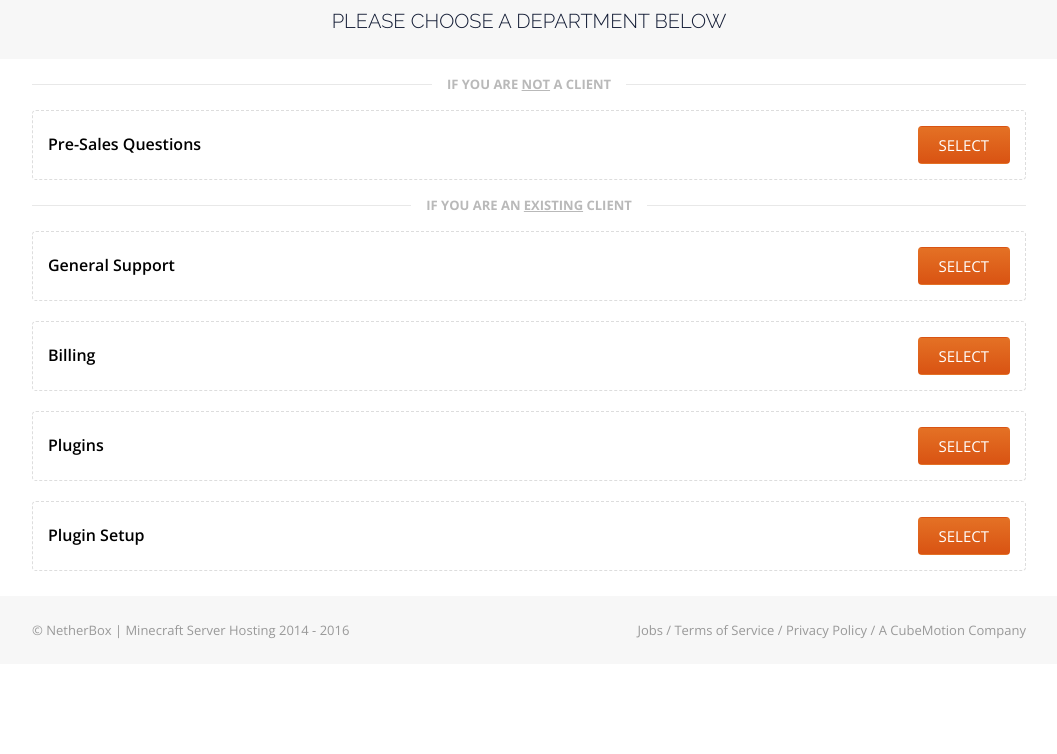
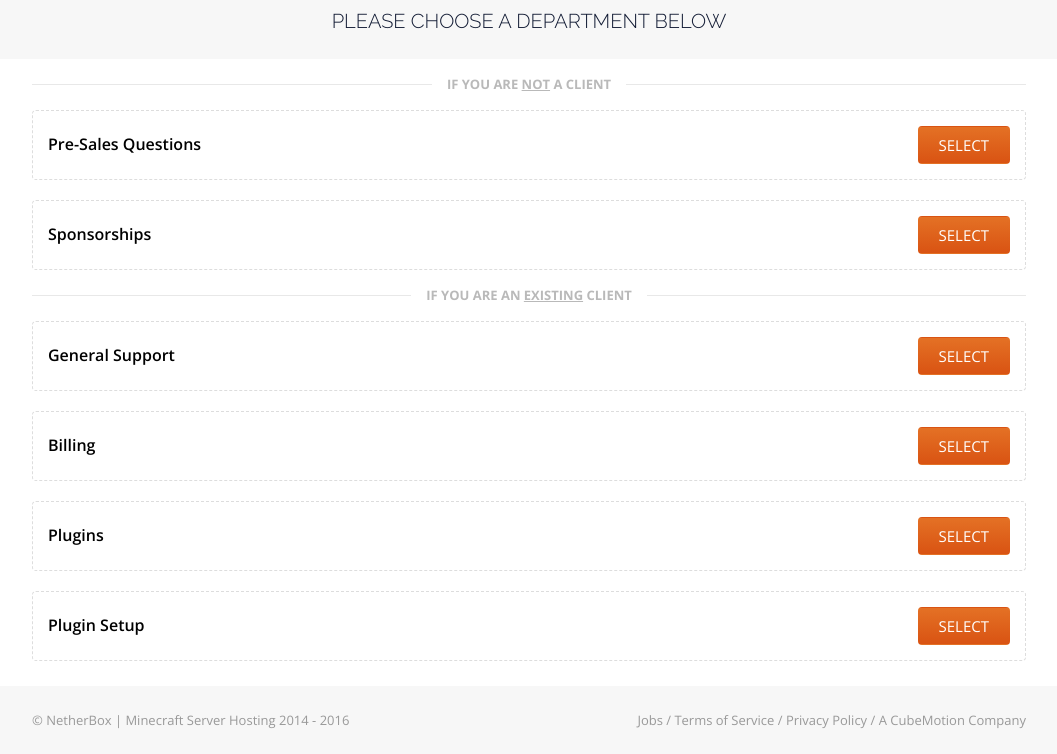
Before and after one commit to RobertClarke/NetherBox, a PHP site: page /support in a window 1280 px wide. Shown: the part 258-1012 px from the top of the page, without its empty margins (111-1168 px from the left). Before the commit the page ends 897 px from the top, so only its background shows below. Run offline with PHP 8.4, Linux system fonts and the light colour scheme; some libraries are stand-ins or nearby versions; some web fonts are replaced.

Commit message:
Added sponsorships field

```diff
--- a/support.php
+++ b/support.php
@@ -18,6 +18,10 @@ require_once('structure/header.php');
 		<article>
 			<p><a href="https://billing.netherbox.com/submitticket.php?step=2&amp;deptid=1">Pre-Sales Questions</a></p>
 			<a href="https://billing.netherbox.com/submitticket.php?step=2&amp;deptid=1" class="bttn">Select</a>
+		</article>
+		<article>
+			<p><a href="https://billing.netherbox.com/submitticket.php?step=2&amp;deptid=6">Sponsorships</a></p>
+			<a href="https://billing.netherbox.com/submitticket.php?step=2&amp;deptid=6" class="bttn">Select</a>
 		</article>
 	</section>
 	<section>
```
